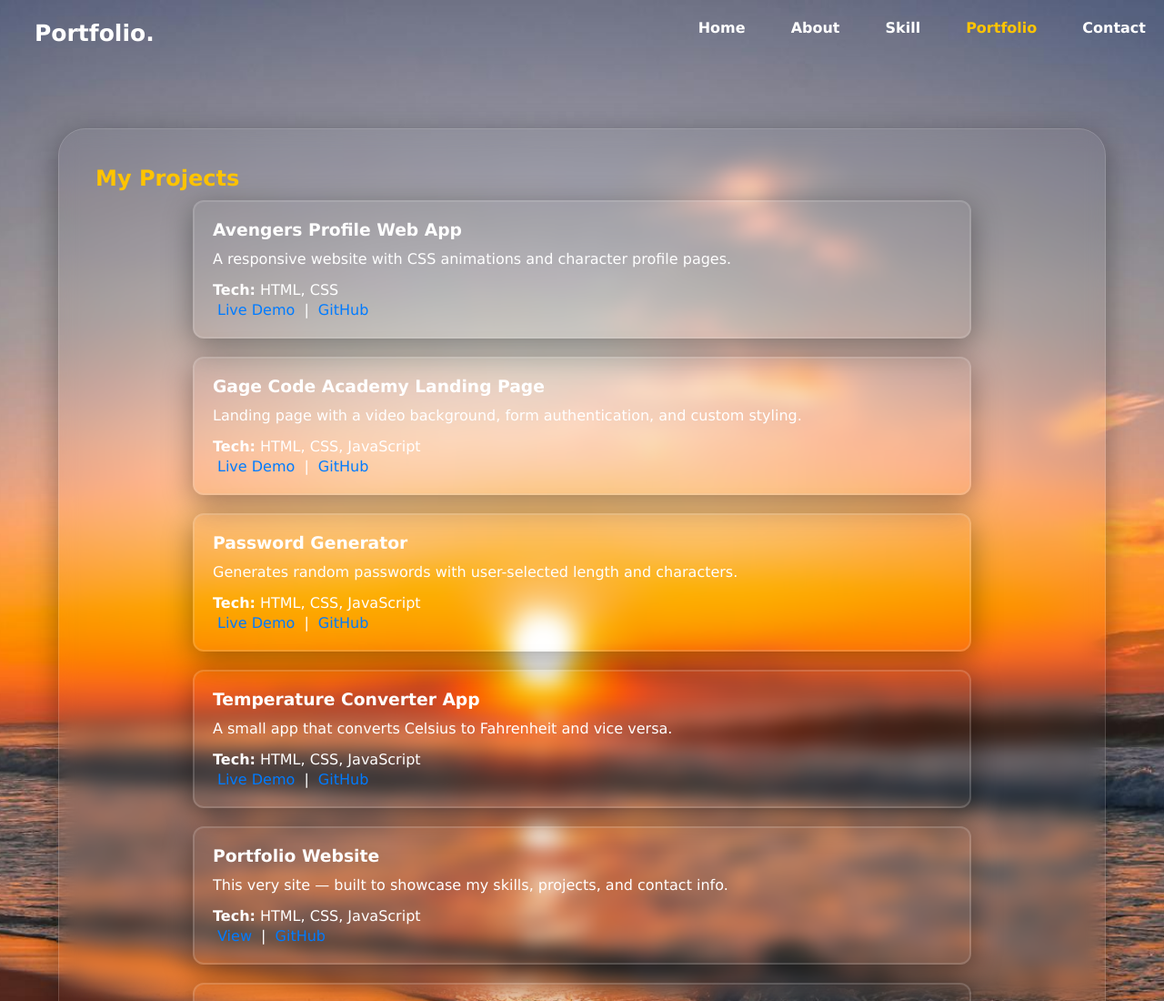
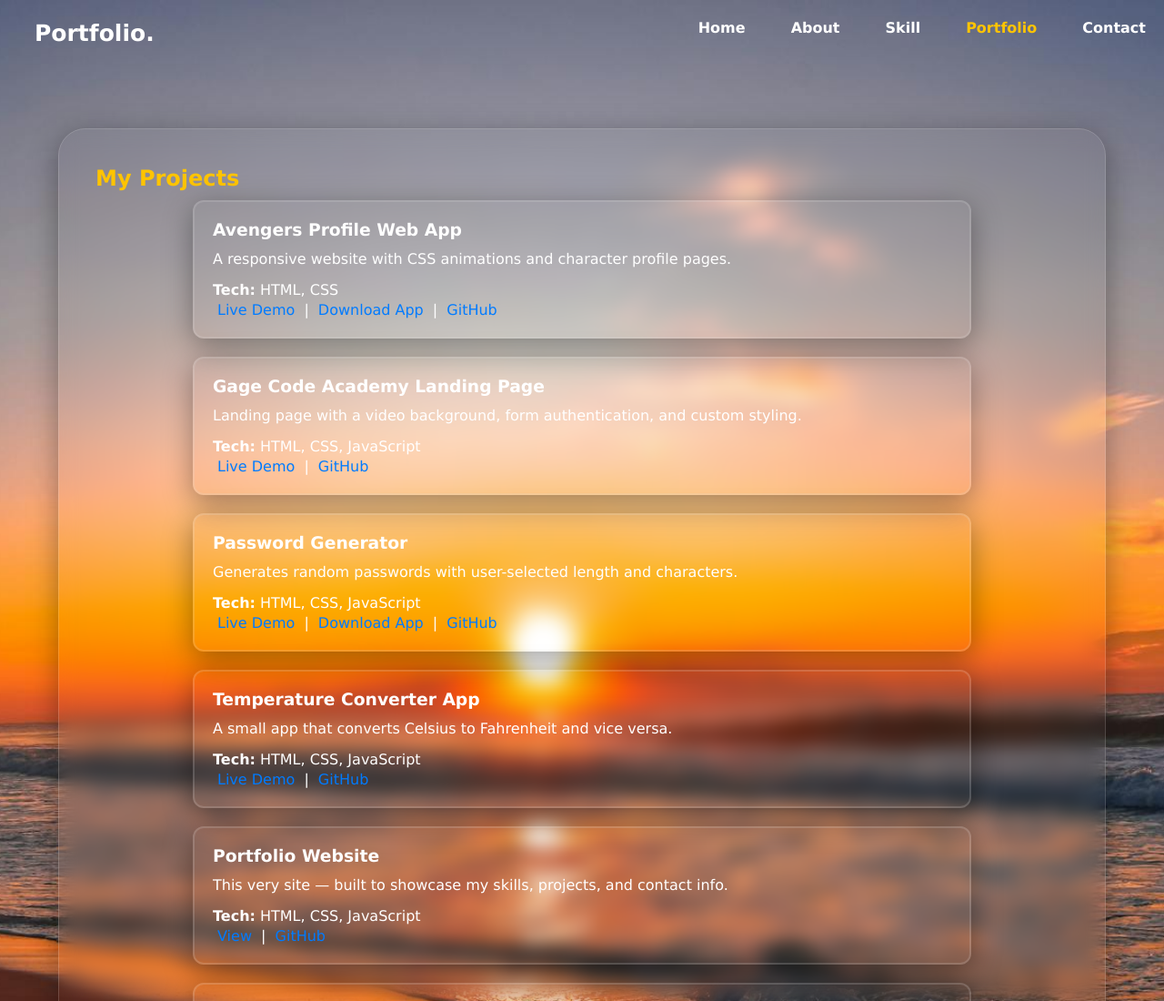
Before and after one commit to T5H3P4N9/portfolio-2, a plain HTML site: page portfolio.html in a window 1280 px wide. Shown: the top 1100 px of the page at 91% size. Drawn offline with Linux system fonts and the light colour scheme.

Commit message:
added apps

```diff
--- a/portfolio.html
+++ b/portfolio.html
@@ -35,7 +35,9 @@
       <p>A responsive website with CSS animations and character profile pages.</p>
       <p><strong>Tech:</strong> HTML, CSS </p>
       <a href="https://t5h3p4n9.github.io/FNB-APP-ACADEMY-IMPROVED-AVENGERS-APP/" target="_blank">Live Demo</a> |
+      <a href="Avengers Gallery.v1.0.0 .apk" target="_blank">Download App</a> |
       <a href="https://github.com/T5H3P4N9/FNB-APP-ACADEMY-IMPROVED-AVENGERS-APP" target="_blank">GitHub</a>
+
     </div>
 
     <!-- Project Card 2 -->
@@ -53,6 +55,7 @@
       <p>Generates random passwords with user-selected length and characters.</p>
       <p><strong>Tech:</strong> HTML, CSS, JavaScript</p>
       <a href="https://t5h3p4n9.github.io/Random-Password-Generator/" target="_blank">Live Demo</a> |
+      <a href="Password Generator.v1.0.0.apk" target="_blank">Download App</a> |
       <a href="https://github.com/T5H3P4N9/Random-Password-Generator" target="_blank">GitHub</a>
     </div>
 
```
Also changed, not shown: 2 other files.
